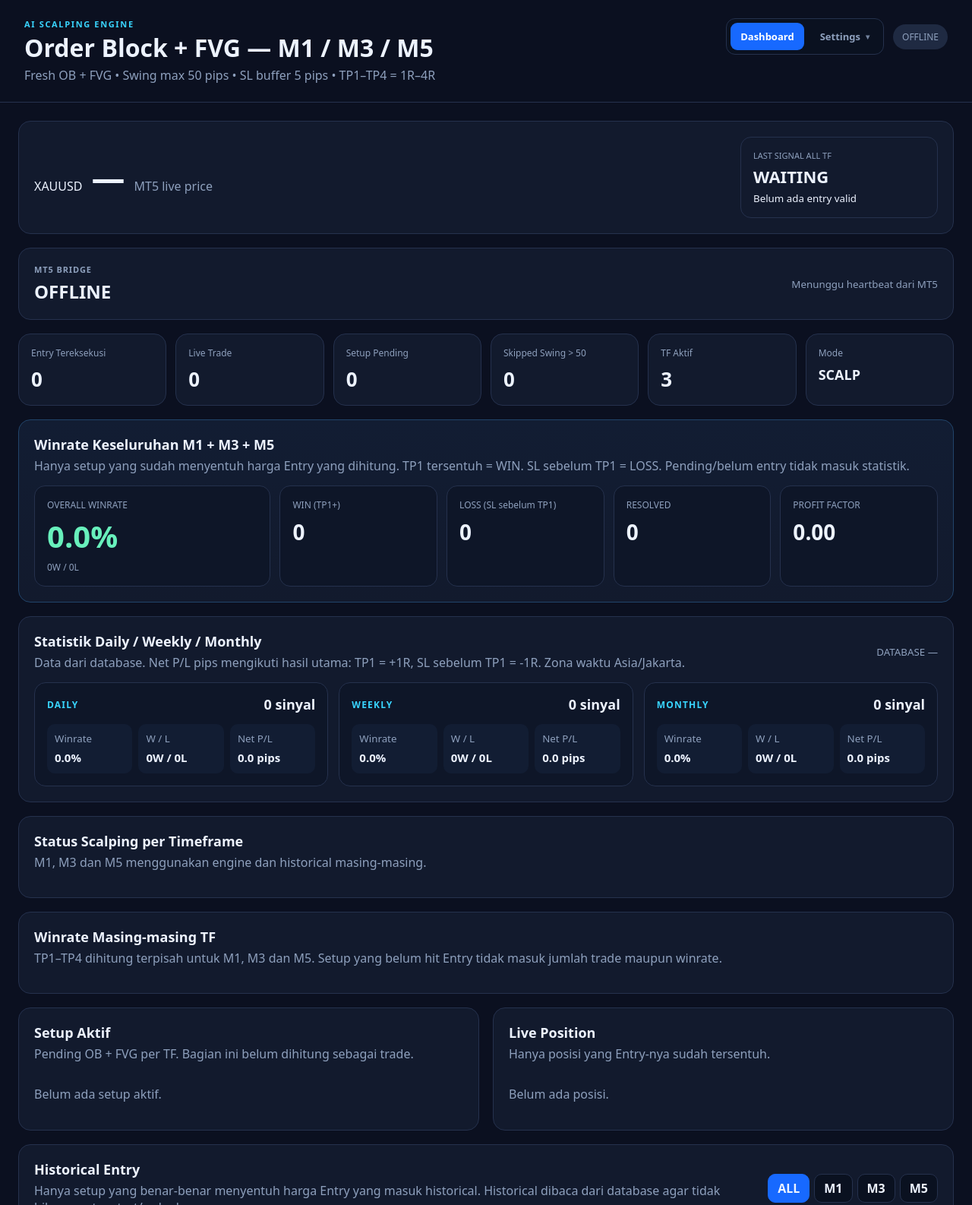
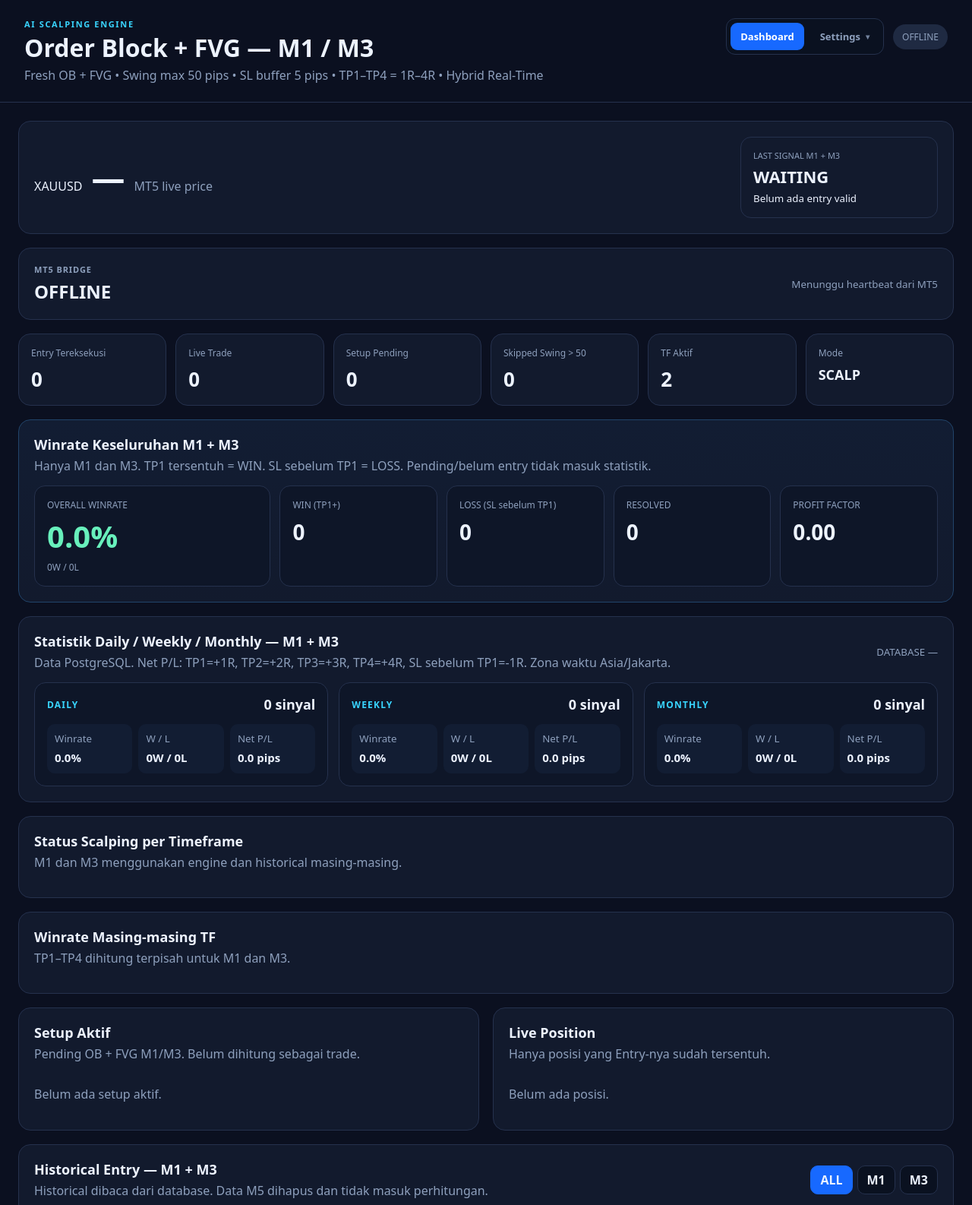
Before and after one commit to tradingakun871-jpg/ai-trading-ob-FVG, a website: page public/index.html in a window 1280 px wide. Shown: the top 1586 px of the page at 76% size. Drawn offline with Linux system fonts and the light colour scheme; no server answers.

Commit message:
Update dashboard labels for M1 M3 only

```diff
--- a/public/index.html
+++ b/public/index.html
@@ -1,107 +1,13 @@
-<!doctype html>
-<html lang="id">
-<head>
-  <meta charset="utf-8" />
-  <meta name="viewport" content="width=device-width,initial-scale=1" />
-  <title>AI Trading OB + FVG — M1 M3 M5</title>
-  <link rel="stylesheet" href="/styles.css" />
-</head>
-<body>
-  <header class="topbar">
-    <div>
-      <div class="eyebrow">AI SCALPING ENGINE</div>
-      <h1>Order Block + FVG — M1 / M3 / M5</h1>
-      <p>Fresh OB + FVG • Swing max 50 pips • SL buffer 5 pips • TP1–TP4 = 1R–4R</p>
-    </div>
-    <div class="top-actions">
-      <nav class="main-nav" aria-label="Menu utama">
-        <a class="active" href="/">Dashboard</a>
-        <div class="nav-item has-submenu">
-          <button class="nav-trigger" type="button" aria-haspopup="true">Settings <span>▾</span></button>
-          <div class="nav-submenu" role="menu">
-            <a href="/settings.html" role="menuitem">Strategy Settings</a>
-            <a href="/telegram.html" role="menuitem">Telegram</a>
-          </div>
-        </div>
-      </nav>
-      <div id="health" class="pill">CONNECTING</div>
-    </div>
-  </header>
-
-  <main class="layout">
-    <section class="hero card">
-      <div class="price-wrap"><span id="symbol">XAUUSD</span><strong id="price">—</strong><span class="muted">MT5 live price</span></div>
-      <div id="signalBox" class="signal neutral"><span>LAST SIGNAL ALL TF</span><b id="signal">WAITING</b><small id="signalTime">Belum ada entry valid</small></div>
-    </section>
-
-    <section class="card integration-card">
-      <div><span class="muted">MT5 BRIDGE</span><strong id="mt5Status">OFFLINE</strong></div>
-      <small id="mt5Detail" class="muted">Menunggu heartbeat dari MT5</small>
-    </section>
-
-    <section class="stats-grid">
-      <article class="card"><span>Entry Tereksekusi</span><strong id="allTrades">0</strong></article>
-      <article class="card"><span>Live Trade</span><strong id="allLive">0</strong></article>
-      <article class="card"><span>Setup Pending</span><strong id="allPending">0</strong></article>
-      <article class="card"><span>Skipped Swing &gt; 50</span><strong id="allSkipped">0</strong></article>
-      <article class="card"><span>TF Aktif</span><strong>3</strong></article>
-      <article class="card"><span>Mode</span><strong class="small-strong">SCALP</strong></article>
-    </section>
-
-    <section class="card overall-card">
-      <div class="section-head">
-        <div><h2>Winrate Keseluruhan M1 + M3 + M5</h2><p>Hanya setup yang sudah menyentuh harga Entry yang dihitung. TP1 tersentuh = WIN. SL sebelum TP1 = LOSS. Pending/belum entry tidak masuk statistik.</p></div>
-      </div>
-      <div class="overall-grid">
-        <div class="overall-primary"><span>OVERALL WINRATE</span><strong id="overallWinrate">0.0%</strong><small id="overallRecord">0W / 0L</small></div>
-        <div class="overall-metric"><span>WIN (TP1+)</span><strong id="overallWins">0</strong></div>
-        <div class="overall-metric"><span>LOSS (SL sebelum TP1)</span><strong id="overallLosses">0</strong></div>
-        <div class="overall-metric"><span>RESOLVED</span><strong id="overallResolved">0</strong></div>
-        <div class="overall-metric"><span>PROFIT FACTOR</span><strong id="overallProfitFactor">0.00</strong></div>
-      </div>
-    </section>
-
-    <section class="card">
-      <div class="section-head"><div><h2>Statistik Daily / Weekly / Monthly</h2><p>Data dari database. Net P/L pips mengikuti hasil utama: TP1 = +1R, SL sebelum TP1 = -1R. Zona waktu Asia/Jakarta.</p></div><small id="dbStatus" class="muted">DATABASE —</small></div>
-      <div class="period-grid">
-        <article class="period-card">
-          <div class="period-title"><span>DAILY</span><strong id="dailySignals">0 sinyal</strong></div>
-          <div class="period-stats"><div><small>Winrate</small><b id="dailyWinrate">0.0%</b></div><div><small>W / L</small><b id="dailyRecord">0W / 0L</b></div><div><small>Net P/L</small><b id="dailyNet">0.0 pips</b></div></div>
-        </article>
-        <article class="period-card">
-          <div class="period-title"><span>WEEKLY</span><strong id="weeklySignals">0 sinyal</strong></div>
-          <div class="period-stats"><div><small>Winrate</small><b id="weeklyWinrate">0.0%</b></div><div><small>W / L</small><b id="weeklyRecord">0W / 0L</b></div><div><small>Net P/L</small><b id="weeklyNet">0.0 pips</b></div></div>
-        </article>
-        <article class="period-card">
-          <div class="period-title"><span>MONTHLY</span><strong id="monthlySignals">0 sinyal</strong></div>
-          <div class="period-stats"><div><small>Winrate</small><b id="monthlyWinrate">0.0%</b></div><div><small>W / L</small><b id="monthlyRecord">0W / 0L</b></div><div><small>Net P/L</small><b id="monthlyNet">0.0 pips</b></div></div>
-        </article>
-      </div>
-    </section>
-
-    <section class="card">
-      <div class="section-head"><div><h2>Status Scalping per Timeframe</h2><p>M1, M3 dan M5 menggunakan engine dan historical masing-masing.</p></div></div>
-      <div id="tfGrid" class="tf-grid"></div>
-    </section>
-
-    <section class="card">
-      <div class="section-head"><div><h2>Winrate Masing-masing TF</h2><p>TP1–TP4 dihitung terpisah untuk M1, M3 dan M5. Setup yang belum hit Entry tidak masuk jumlah trade maupun winrate.</p></div></div>
-      <div id="winrateByTf" class="winrate-tfs"></div>
-    </section>
-
-    <section class="columns">
-      <article class="card"><div class="section-head"><div><h2>Setup Aktif</h2><p>Pending OB + FVG per TF. Bagian ini belum dihitung sebagai trade.</p></div></div><div id="setups" class="list"><div class="empty">Belum ada setup aktif.</div></div></article>
-      <article class="card"><div class="section-head"><div><h2>Live Position</h2><p>Hanya posisi yang Entry-nya sudah tersentuh.</p></div></div><div id="positions" class="list"><div class="empty">Belum ada posisi.</div></div></article>
-    </section>
-
-    <section class="card">
-      <div class="section-head">
-        <div><h2>Historical Entry</h2><p>Hanya setup yang benar-benar menyentuh harga Entry yang masuk historical. Historical dibaca dari database agar tidak hilang saat restart/redeploy.</p></div>
-        <div class="tabs" id="historyTabs"><button data-tf="ALL" class="active">ALL</button><button data-tf="M1">M1</button><button data-tf="M3">M3</button><button data-tf="M5">M5</button></div>
-      </div>
-      <div class="table-wrap"><table><thead><tr><th>TF</th><th>Waktu</th><th>Side</th><th>Entry</th><th>SL</th><th>SL pips</th><th>TP1</th><th>TP2</th><th>TP3</th><th>TP4</th><th>Hasil</th></tr></thead><tbody id="history"></tbody></table></div>
-    </section>
-  </main>
-  <script src="/app.js"></script>
-</body>
-</html>
+<!doctype html><html lang="id"><head><meta charset="utf-8"><meta name="viewport" content="width=device-width,initial-scale=1"><title>AI Trading OB + FVG — M1 M3</title><link rel="stylesheet" href="/styles.css"></head><body>
+<header class="topbar"><div><div class="eyebrow">AI SCALPING ENGINE</div><h1>Order Block + FVG — M1 / M3</h1><p>Fresh OB + FVG • Swing max 50 pips • SL buffer 5 pips • TP1–TP4 = 1R–4R • Hybrid Real-Time</p></div><div class="top-actions"><nav class="main-nav"><a class="active" href="/">Dashboard</a><div class="nav-item has-submenu"><button class="nav-trigger" type="button">Settings <span>▾</span></button><div class="nav-submenu"><a href="/settings.html">Strategy Settings</a><a href="/telegram.html">Telegram</a></div></div></nav><div id="health" class="pill">CONNECTING</div></div></header>
+<main class="layout">
+<section class="hero card"><div class="price-wrap"><span id="symbol">XAUUSD</span><strong id="price">—</strong><span class="muted">MT5 live price</span></div><div id="signalBox" class="signal neutral"><span>LAST SIGNAL M1 + M3</span><b id="signal">WAITING</b><small id="signalTime">Belum ada entry valid</small></div></section>
+<section class="card integration-card"><div><span class="muted">MT5 BRIDGE</span><strong id="mt5Status">OFFLINE</strong></div><small id="mt5Detail" class="muted">Menunggu heartbeat dari MT5</small></section>
+<section class="stats-grid"><article class="card"><span>Entry Tereksekusi</span><strong id="allTrades">0</strong></article><article class="card"><span>Live Trade</span><strong id="allLive">0</strong></article><article class="card"><span>Setup Pending</span><strong id="allPending">0</strong></article><article class="card"><span>Skipped Swing &gt; 50</span><strong id="allSkipped">0</strong></article><article class="card"><span>TF Aktif</span><strong>2</strong></article><article class="card"><span>Mode</span><strong class="small-strong">SCALP</strong></article></section>
+<section class="card overall-card"><div class="section-head"><div><h2>Winrate Keseluruhan M1 + M3</h2><p>Hanya M1 dan M3. TP1 tersentuh = WIN. SL sebelum TP1 = LOSS. Pending/belum entry tidak masuk statistik.</p></div></div><div class="overall-grid"><div class="overall-primary"><span>OVERALL WINRATE</span><strong id="overallWinrate">0.0%</strong><small id="overallRecord">0W / 0L</small></div><div class="overall-metric"><span>WIN (TP1+)</span><strong id="overallWins">0</strong></div><div class="overall-metric"><span>LOSS (SL sebelum TP1)</span><strong id="overallLosses">0</strong></div><div class="overall-metric"><span>RESOLVED</span><strong id="overallResolved">0</strong></div><div class="overall-metric"><span>PROFIT FACTOR</span><strong id="overallProfitFactor">0.00</strong></div></div></section>
+<section class="card"><div class="section-head"><div><h2>Statistik Daily / Weekly / Monthly — M1 + M3</h2><p>Data PostgreSQL. Net P/L: TP1=+1R, TP2=+2R, TP3=+3R, TP4=+4R, SL sebelum TP1=-1R. Zona waktu Asia/Jakarta.</p></div><small id="dbStatus" class="muted">DATABASE —</small></div><div class="period-grid"><article class="period-card"><div class="period-title"><span>DAILY</span><strong id="dailySignals">0 sinyal</strong></div><div class="period-stats"><div><small>Winrate</small><b id="dailyWinrate">0.0%</b></div><div><small>W / L</small><b id="dailyRecord">0W / 0L</b></div><div><small>Net P/L</small><b id="dailyNet">0.0 pips</b></div></div></article><article class="period-card"><div class="period-title"><span>WEEKLY</span><strong id="weeklySignals">0 sinyal</strong></div><div class="period-stats"><div><small>Winrate</small><b id="weeklyWinrate">0.0%</b></div><div><small>W / L</small><b id="weeklyRecord">0W / 0L</b></div><div><small>Net P/L</small><b id="weeklyNet">0.0 pips</b></div></div></article><article class="period-card"><div class="period-title"><span>MONTHLY</span><strong id="monthlySignals">0 sinyal</strong></div><div class="period-stats"><div><small>Winrate</small><b id="monthlyWinrate">0.0%</b></div><div><small>W / L</small><b id="monthlyRecord">0W / 0L</b></div><div><small>Net P/L</small><b id="monthlyNet">0.0 pips</b></div></div></article></div></section>
+<section class="card"><div class="section-head"><div><h2>Status Scalping per Timeframe</h2><p>M1 dan M3 menggunakan engine dan historical masing-masing.</p></div></div><div id="tfGrid" class="tf-grid"></div></section>
+<section class="card"><div class="section-head"><div><h2>Winrate Masing-masing TF</h2><p>TP1–TP4 dihitung terpisah untuk M1 dan M3.</p></div></div><div id="winrateByTf" class="winrate-tfs"></div></section>
+<section class="columns"><article class="card"><div class="section-head"><div><h2>Setup Aktif</h2><p>Pending OB + FVG M1/M3. Belum dihitung sebagai trade.</p></div></div><div id="setups" class="list"><div class="empty">Belum ada setup aktif.</div></div></article><article class="card"><div class="section-head"><div><h2>Live Position</h2><p>Hanya posisi yang Entry-nya sudah tersentuh.</p></div></div><div id="positions" class="list"><div class="empty">Belum ada posisi.</div></div></article></section>
+<section class="card"><div class="section-head"><div><h2>Historical Entry — M1 + M3</h2><p>Historical dibaca dari database. Data M5 dihapus dan tidak masuk perhitungan.</p></div><div class="tabs" id="historyTabs"><button data-tf="ALL" class="active">ALL</button><button data-tf="M1">M1</button><button data-tf="M3">M3</button></div></div><div class="table-wrap"><table><thead><tr><th>TF</th><th>Waktu</th><th>Side</th><th>Entry</th><th>SL</th><th>SL pips</th><th>TP1</th><th>TP2</th><th>TP3</th><th>TP4</th><th>Hasil</th></tr></thead><tbody id="history"></tbody></table></div></section>
+</main><script src="/app.js"></script></body></html>
```
